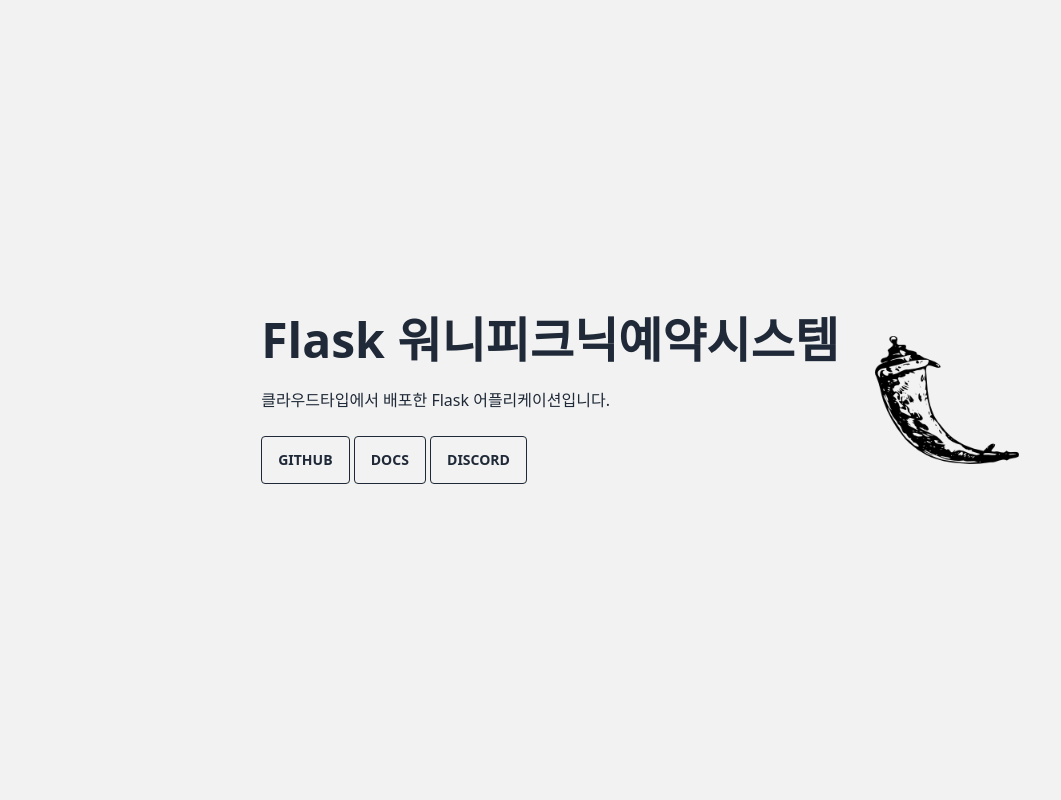
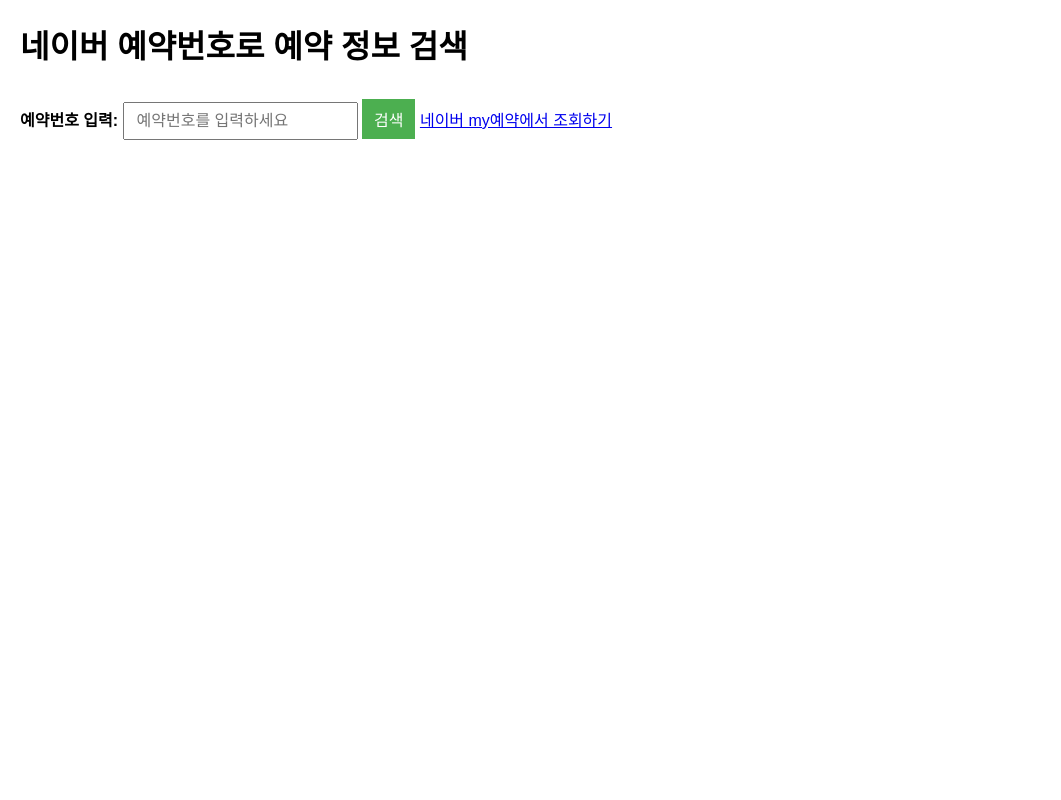
Before and after one commit to parkjongdo/flask_booking, a Flask app: page / in a window 1280 px wide. Shown: the whole page, without its empty margins (0-1061 px from the left). Run offline with Flask 3, Linux system fonts and the light colour scheme; some libraries are stand-ins or nearby versions.

Commit message:
Add files via upload

```diff
--- a/templates/index.html
+++ b/templates/index.html
@@ -1,33 +1,127 @@
 <!DOCTYPE html>
-<html lang="ko">
+<html lang="en">
 <head>
-  <meta charset="UTF-8">
-  <meta http-equiv="X-UA-Compatible" content="IE=edge">
-  <meta name="viewport" content="width=device-width, initial-scale=1.0">
-  <title>Cloudtype - Flask</title>
-  <link href="https://cdn.jsdelivr.net/npm/daisyui@2.51.3/dist/full.css" rel="stylesheet" type="text/css" />
-  <link href="https://cdn.jsdelivr.net/npm/tailwindcss@2.2/dist/tailwind.min.css" rel="stylesheet" type="text/css" />
-  <link rel="shortcut icon" href="{{ url_for('static', filename='img/favicon.ico') }}">
+    <meta charset="UTF-8">
+    <meta name="viewport" content="width=device-width, initial-scale=1.0">
+    <title>네이버 예약번호 검색</title>
+    <style>
+        body {
+            font-family: Arial, sans-serif;
+            margin: 20px;
+        }
+        form {
+            margin-bottom: 20px;
+        }
+        ul {
+            list-style: none;
+            padding: 0;
+        }
+        li {
+            margin-bottom: 10px;
+        }
+        label {
+            font-weight: bold;
+        }
+        input, button {
+            margin-top: 10px;
+            padding: 8px 12px;
+            font-size: 1rem;
+        }
+        button {
+            background-color: #4CAF50;
+            color: white;
+            border: none;
+            cursor: pointer;
+        }
+        button:hover {
+            background-color: #45a049;
+        }
+        .results {
+            margin-top: 20px;
+        }
+        #loading {
+            display: none;
+            color: blue;
+            font-weight: bold;
+            margin-top: 10px;
+        }
+        #next-page-btn {
+            display: none; /* 기본적으로 숨김 */
+            margin-top: 20px;
+            padding: 10px 20px;
+            font-size: 1rem;
+            color: white;
+            background-color: #007BFF;
+            border: none;
+            cursor: pointer;
+        }
+        #next-page-btn:hover {
+            background-color: #0056b3;
+        }
+    </style>
 </head>
 <body>
-<div class="hero min-h-screen bg-base-200">
-  <div class="hero-content flex-col lg:flex-row-reverse">
-    <img src="{{ url_for('static', filename='img/flask.webp') }}" class="w-36 rounded-lg md:ml-5 lg:ml-5"  alt="flask"/>
-    <div>
-      <h1 class="text-5xl font-bold">Flask 워니피크닉예약시스템</h1>
+    <h1>네이버 예약번호로 예약 정보 검색</h1>
+    <form id="search-form">
+        <label for="booking_number">예약번호 입력:</label>
+        <input type="text" id="booking_number" name="booking_number" placeholder="예약번호를 입력하세요" required>
+        <button type="submit">검색</button>
+        <a href="https://m.place.naver.com/my/timeline?tab=RESERVATION"> 네이버 my예약에서 조회하기</a>
+    </form>
 
-      <p class="py-6">클라우드타입에서 배포한 Flask 어플리케이션입니다.</p>
-      <button type="button" onclick="window.open('https://github.com/cloudtype-examples/java-springboot')" class="btn btn-outline rounded">
-        GitHub
-      </button>
-      <button type="button" onclick="window.open('https://docs.cloudtype.io/')" class="btn btn-outline rounded">
-        Docs
-      </button>
-      <button type="button" onclick="window.open('https://discord.gg/U7HX4BA6hu')" class="btn btn-outline rounded">
-        Discord
-      </button>
-    </div>
-  </div>
-</div>
+    <p id="loading">로딩 중...</p>
+    <div class="results" id="results"></div>
+    <button id="next-page-btn">QR 코드 스캔 시작</button>
+
+    <script>
+        document.getElementById('search-form').addEventListener('submit', async function(event) {
+            event.preventDefault();
+
+            const bookingNumber = document.getElementById('booking_number').value.trim();
+            const resultsDiv = document.getElementById('results');
+            const loadingText = document.getElementById('loading');
+            const nextPageButton = document.getElementById('next-page-btn');
+
+            loadingText.style.display = 'block';
+            resultsDiv.innerHTML = '';
+            nextPageButton.style.display = 'none'; // 버튼 숨기기
+
+            try {
+                const response = await fetch('/api/search', {
+                    method: 'POST',
+                    headers: { 'Content-Type': 'application/json' },
+                    body: JSON.stringify({ booking_number: bookingNumber })
+                });
+
+                const data = await response.json();
+
+                if (data.error) {
+                    resultsDiv.innerHTML = `<p style="color:red;">${data.error}</p>`;
+                } else {
+                    resultsDiv.innerHTML = `
+                        <h2>검색 결과:</h2>
+                        <ul>
+                            ${Object.entries(data).map(([key, value]) => `<li><strong>${key}:</strong> ${value}</li>`).join('')}
+                        </ul>
+                    `;
+                    nextPageButton.style.display = 'inline-block'; // 버튼 활성화
+
+                }
+            } catch (error) {
+                resultsDiv.innerHTML = `<p style="color:red;">오류 발생: ${error.message}</p>`;
+            } finally {
+                loadingText.style.display = 'none';
+            }
+        });
+
+        document.getElementById('next-page-btn').addEventListener('click', function() {
+            const qrScannerWindow = window.open('/qr-scanner', 'QRScanner', 'width=400,height=500');
+            window.addEventListener('message', function(event) {
+                if (event.origin === window.location.origin) {
+                    document.getElementById('booking_number').value = event.data.qrCode;
+                }
+            });
+        });
+    </script>
 </body>
 </html>
```
Also changed, not shown: templates/qr-scanner.html (added, +95 -0 lines).
